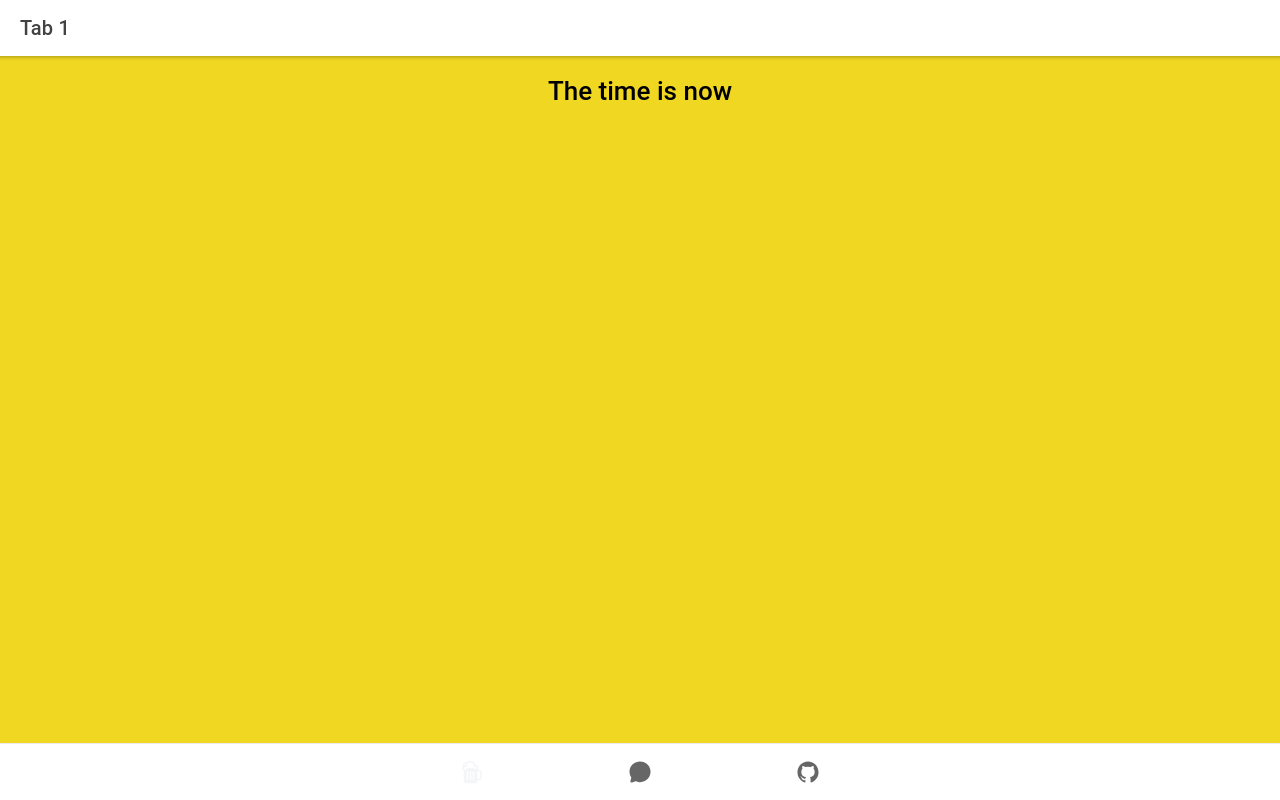
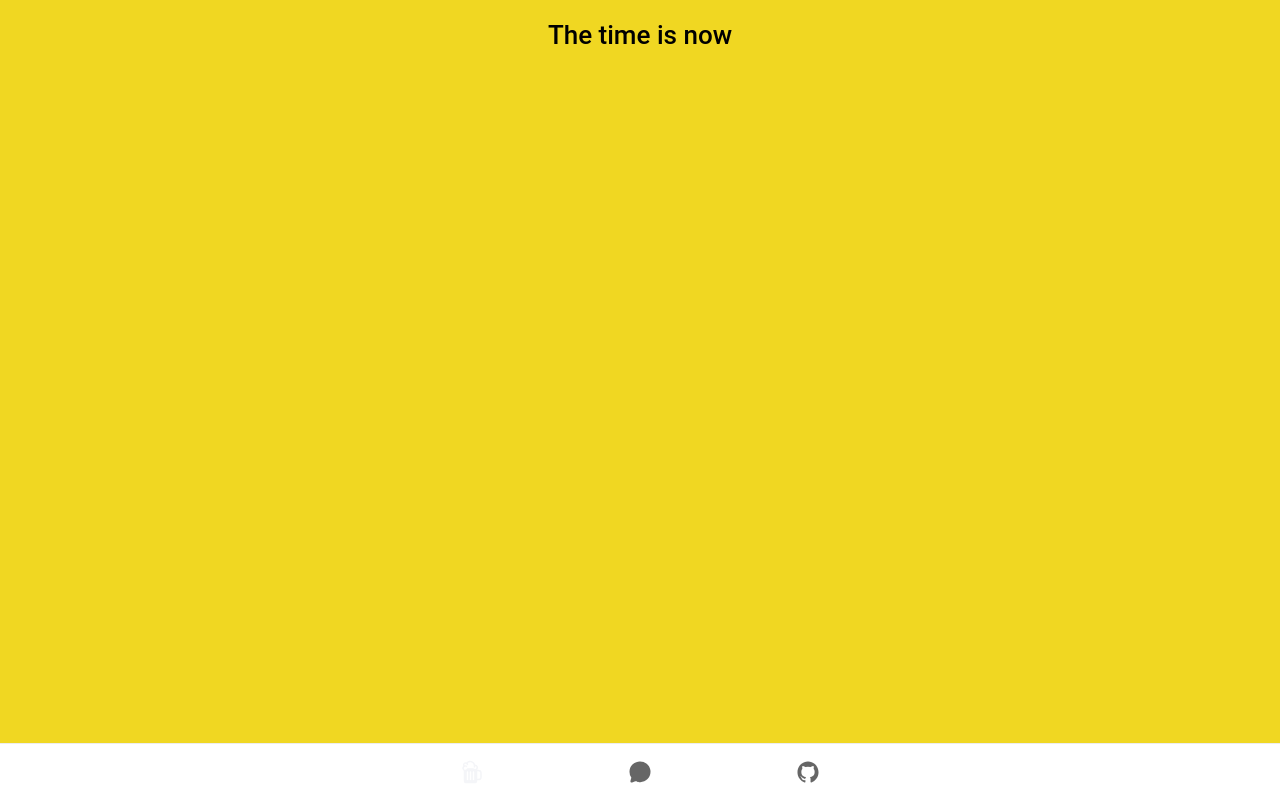
Before and after one commit to zurabarata/barata, a React (Create React App) app: page /tab1 in a window 1280 px wide. Built offline with nearby package versions, Linux system fonts and the light colour scheme.

Commit message:
comment out header from page 1 & 3

```diff
--- a/src/pages/Tab1.tsx
+++ b/src/pages/Tab1.tsx
@@ -4,13 +4,13 @@ import {ExploreContainer} from "../components/ExploreContainer"
 const Tab1: React.FC = () => {
   return (
     <IonPage >
-      <IonHeader style={{
+{/*      <IonHeader style={{
           backgroundColor: "white",
       }}>
         <IonToolbar>
           <IonTitle>Tab 1</IonTitle>
         </IonToolbar>
-      </IonHeader>
+      </IonHeader>*/}
       <IonContent fullscreen>
         <IonHeader collapse="condense">
           <IonToolbar>
--- a/src/pages/Tab2.tsx
+++ b/src/pages/Tab2.tsx
@@ -4,11 +4,11 @@ import {ExploreContainer} from "../components/ExploreContainer"
 const Tab2: React.FC = () => {
   return (
     <IonPage>
-      <IonHeader>
+{/*      <IonHeader>
         <IonToolbar>
           <IonTitle>Tab 2</IonTitle>
         </IonToolbar>
-      </IonHeader>
+      </IonHeader>*/}
       <IonContent fullscreen>
         <IonHeader collapse="condense">
           <IonToolbar>
```
